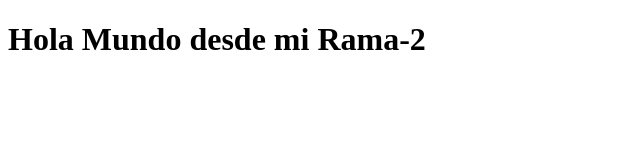
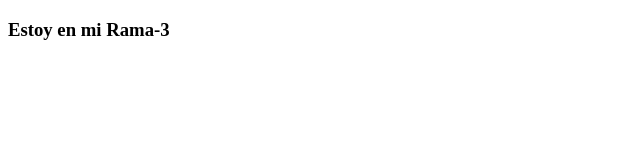
Before and after one commit to Pablo-935/Repositorio-Nuevo, a plain HTML site: page index.html in a window 1280 px wide. Shown: the whole page, without its empty margins (0-640 px from the left). Drawn offline with Linux system fonts and the light colour scheme.

Commit message:
Estoy en mi Rama-3

```diff
--- a/index.html
+++ b/index.html
@@ -6,6 +6,6 @@
     <title>Document</title>
 </head>
 <body>
-    <h1>Hola Mundo desde mi Rama-2</h1>
+    <h3>Estoy en mi Rama-3</h3>
 </body>
 </html>
```
